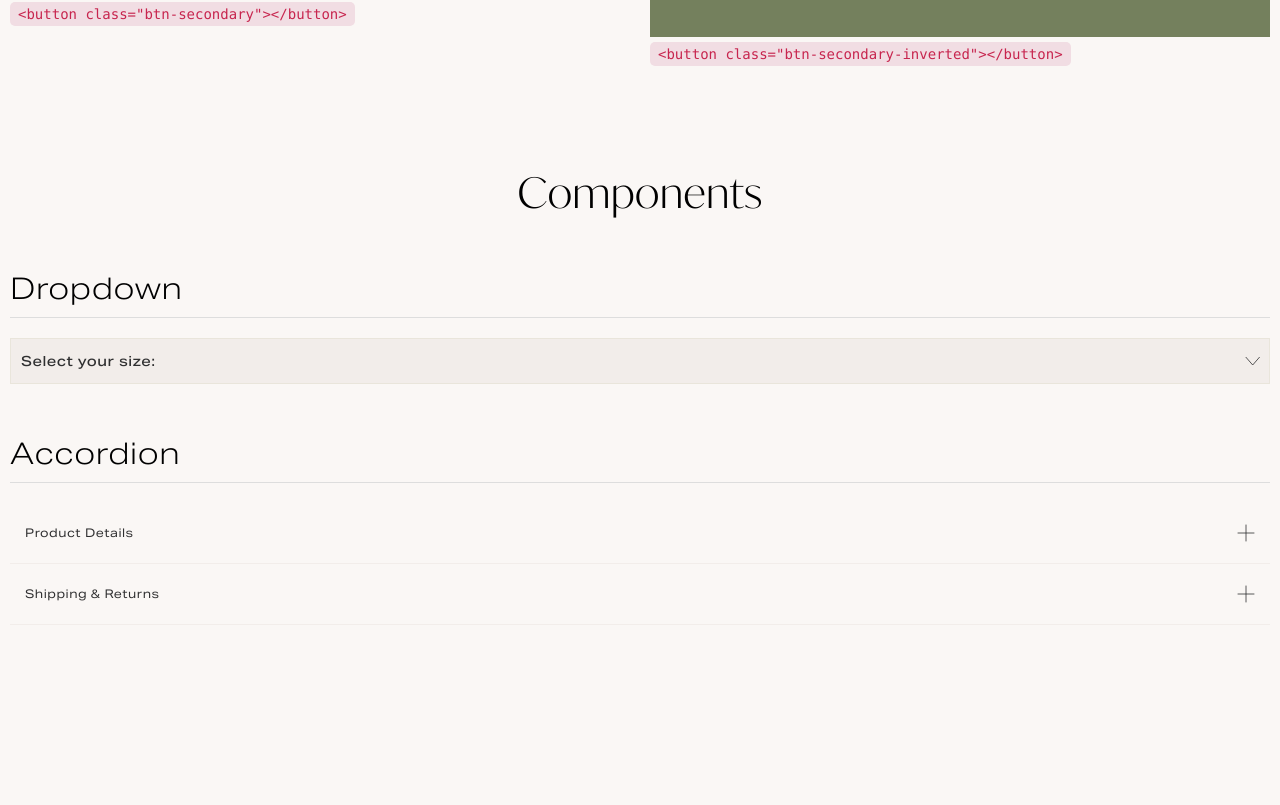
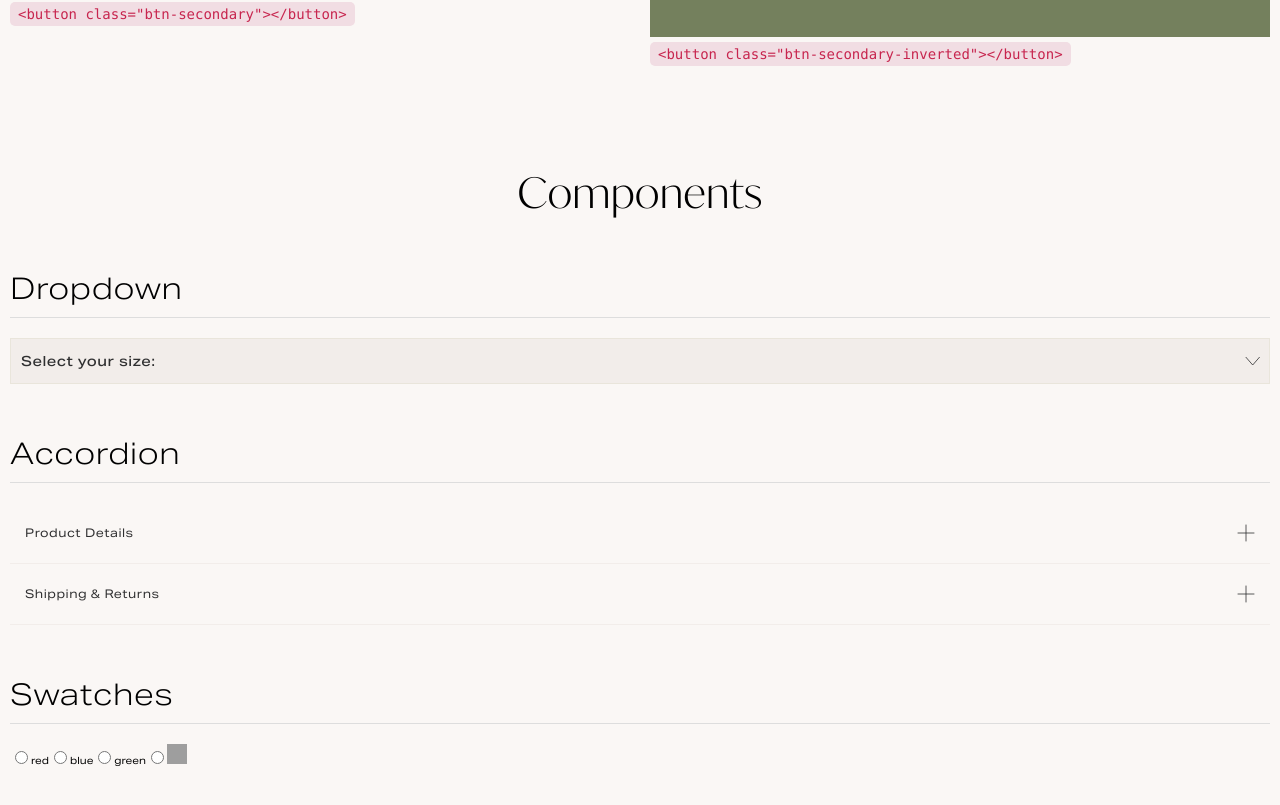
Before and after one commit to prakashPersistent/ui-boilerplate, a React (Create React App) app: page / in a window 1280 px wide. Shown: the part 4749-5554 px from the top of the page. Before the commit the page ends 5444 px from the top, so only its background shows below. Built offline with nearby package versions, Linux system fonts and the light colour scheme; grey boxes are pictures that could not be loaded.

Commit message:
added swatches component

```diff
--- a/src/App.js
+++ b/src/App.js
@@ -4,8 +4,9 @@ import SVGIcon from './svg/arrow-right.svg';
 import ArrowDown from './svg/arrow-down.svg';
 import PlusIcon from './svg/plus.svg';
 import Dropdown from './Components/Dropdown';
-import {data,disabled,accordionData} from "./Constants/constants"
+import {data,disabled,accordionData,swatchesData} from "./Constants/constants"
 import Accordion from './Components/Accordion';
+import Swatches from './Components/Swatches';
 
 function App() {
   return (
@@ -546,6 +547,11 @@ function App() {
             <h3 className='typography-title'>Accordion</h3>
             <Accordion PlusIcon={PlusIcon} data={accordionData}/>
           </div>
+
+          <div className='typography-box'>
+            <h3 className='typography-title'>Swatches</h3>
+           <Swatches data={swatchesData}/>
+          </div>
         </div>
       </div>
     </>
--- /dev/null
+++ b/src/Components/Swatches.js
@@ -0,0 +1,31 @@
+import React, { useState } from 'react';
+
+const Swatches = ({data}) => {
+
+    const [active,setActive] = useState(false);
+
+    const  isValidUrl = (_string) => {
+        const matchPattern = /^(?:\w+:)?\/\/([^\s\.]+\.\S{2}|localhost[\:?\d]*)\S*$/;
+        return matchPattern.test(_string);
+      }
+
+    return (
+        <div className='typography-wrap row'>
+              <div className='grid-md-12'>
+                  {data?.map((ele,i)=>(
+                      <>
+                        <input type="radio" id={"radio"+i}  name="radio" value={ele} onClick={()=>setActive(ele)} checked={ele === active}/>
+                        <label for={"radio"+i}>
+                                {isValidUrl(ele)
+                                ? <img src={ele} height={20} width={20}/>
+                                :ele}
+                        </label>
+                    </>
+                  ))}
+              </div>
+            </div>
+    );
+
+}
+
+export default Swatches;
--- a/src/Constants/constants.js
+++ b/src/Constants/constants.js
@@ -9,3 +9,5 @@ export const accordionData = [{
     title:"Shipping & Returns",
     body:"Lorem ipsum dolor sit amet, consectetur adipiscing elit. Praesent ac urna molestie, ultricies ipsum et, dapibus nunc."
 }]
+
+export const swatchesData = ['red','blue','green','http://codeskulptor-assets.commondatastorage.googleapis.com/assets_clock_background.png']
```
